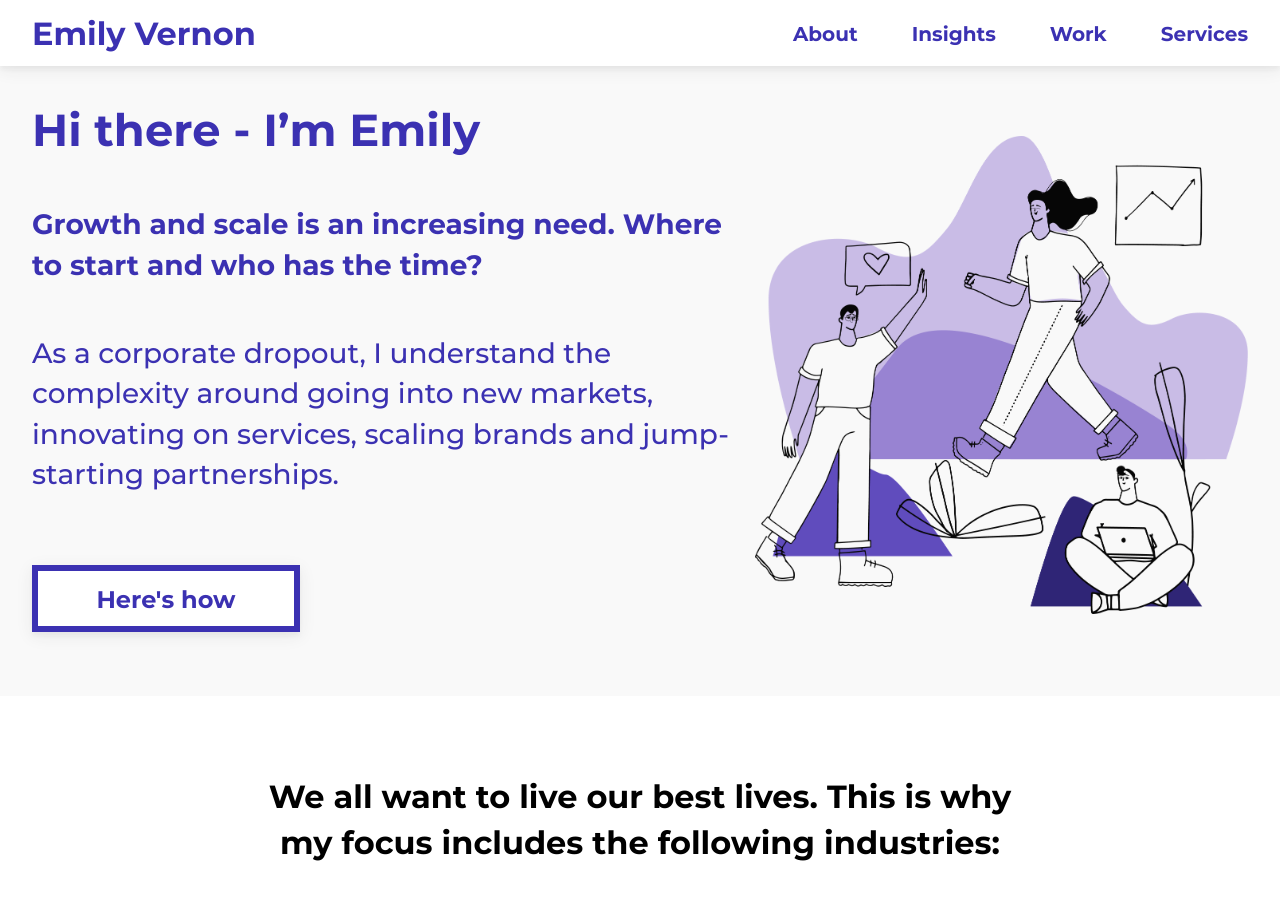
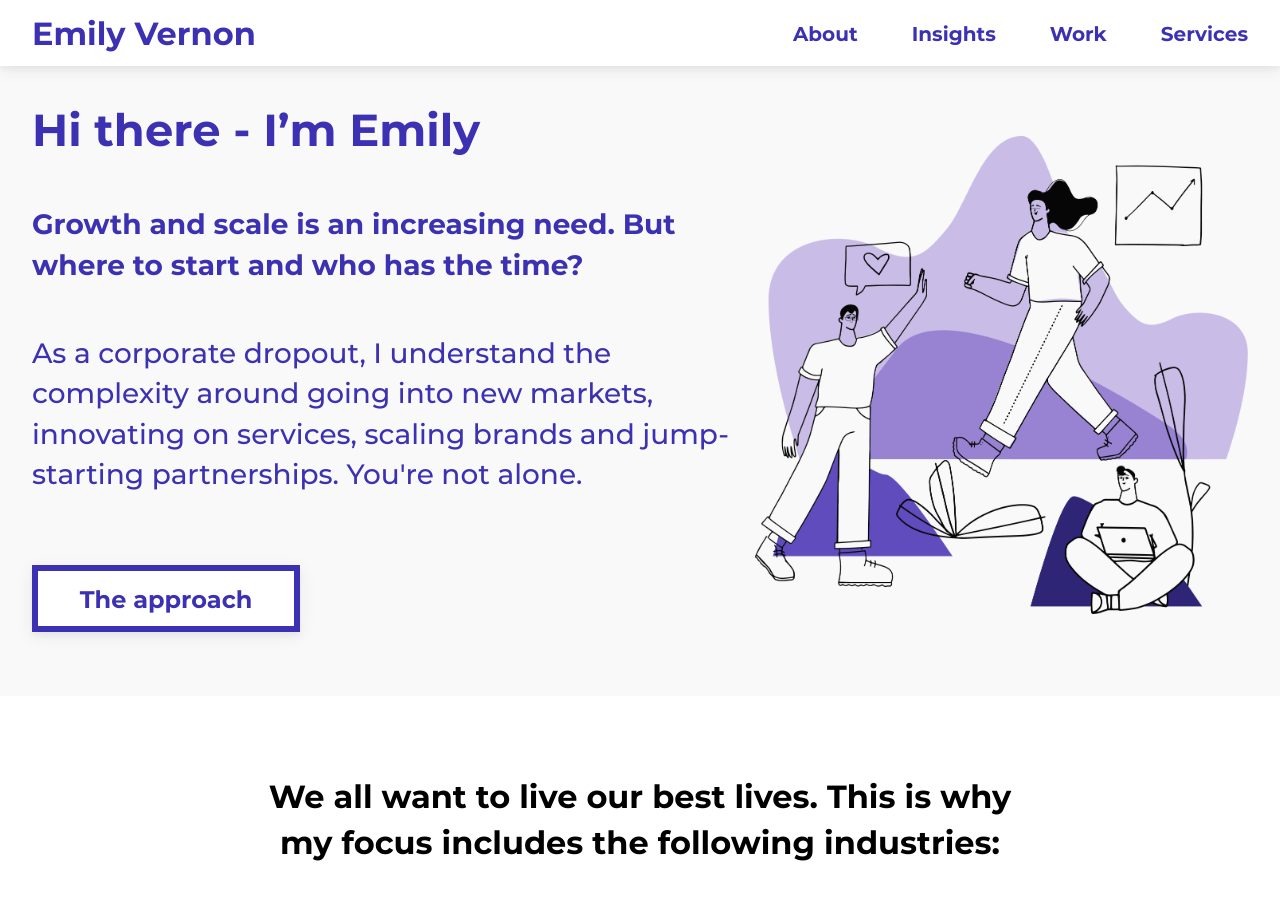
Before and after one commit to emilygv/emilyvernon.com, a Jekyll site: the page built from index.md, in a window 1280 px wide and 900 px high, scrolled down 412 px. Built offline with Jekyll 4.4.1, drawn with Linux system fonts in a browser that asks for light colours.

Commit message:
Update index.md
Text

```diff
--- a/index.md
+++ b/index.md
@@ -9,10 +9,10 @@ hero_text: <mark>Kick-starting growth</mark> <br><mark class="normal">in brands
 
 {% include hero_intro.html
 title= "Hi there - I’m Emily"
-subtitle= "Growth and scale is an increasing need. Where to start and who has the time?"
-description= "As a corporate dropout, I understand the complexity around going into new markets, innovating on services, scaling brands and jump-starting partnerships."
+subtitle= "Growth and scale is an increasing need. But where to start and who has the time?"
+description= "As a corporate dropout, I understand the complexity around going into new markets, innovating on services, scaling brands and jump-starting partnerships. You're not alone."
 image= "/assets/images/homepage_hero.png"
-button_title= "Here's how" button_link= "/services"
+button_title= "The approach" button_link= "/services"
 %}
 
 {% include section_icons.html
```
